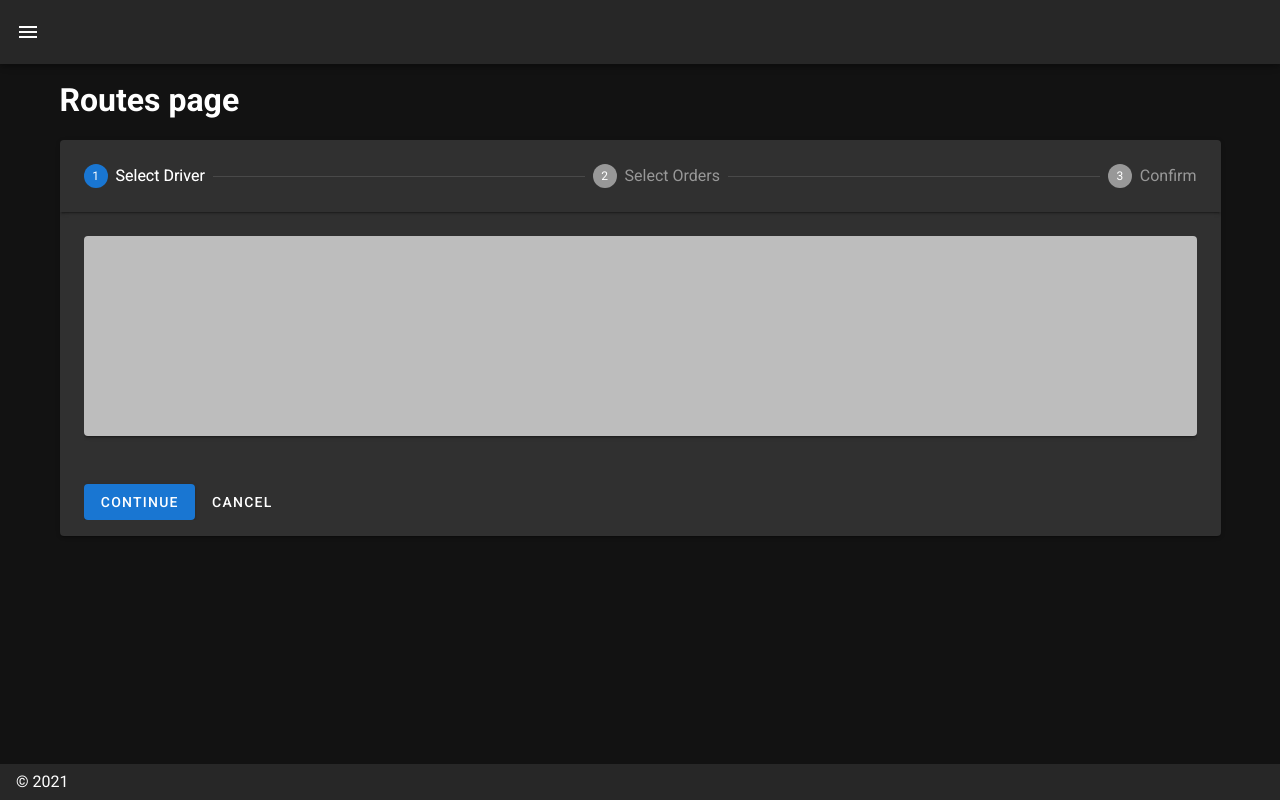
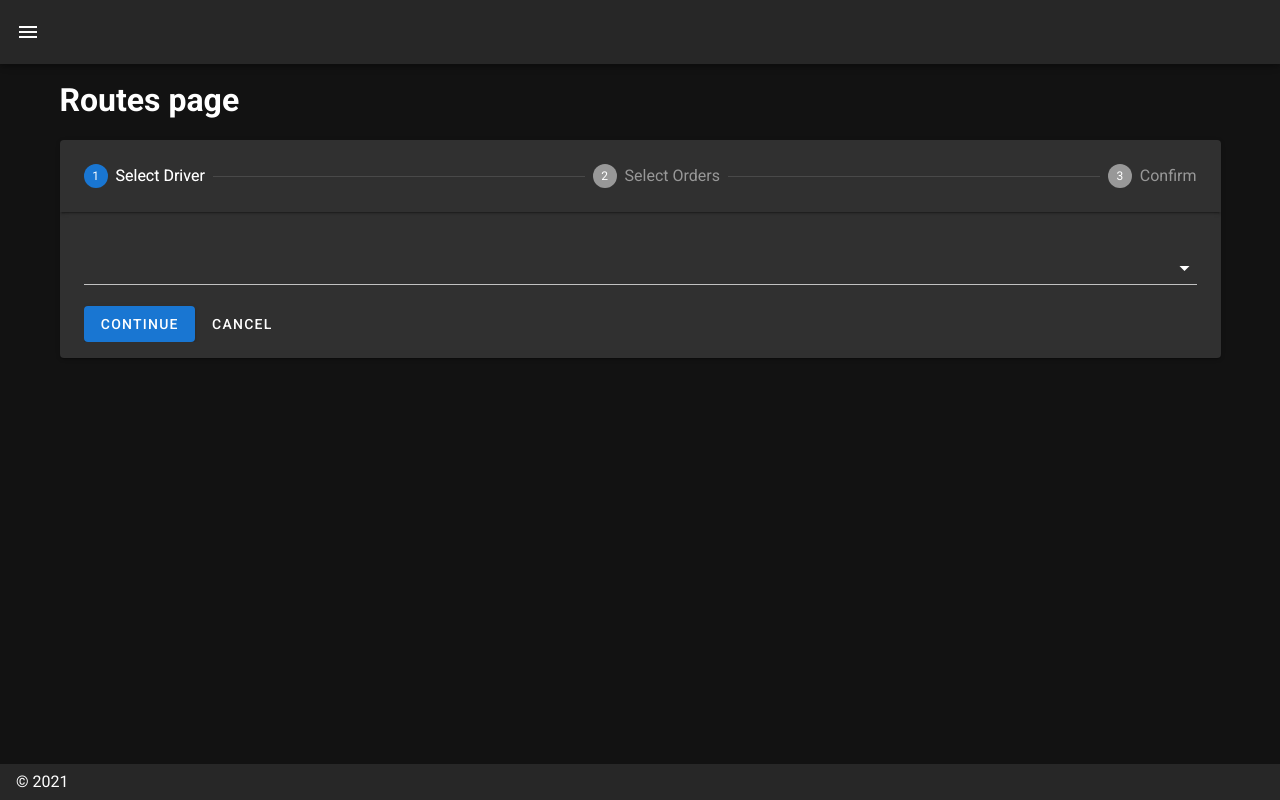
Before and after one commit to PilarCha/Delivery-Service, a Nuxt app: page /routes in a window 1280 px wide. Built offline with nearby package versions, Linux system fonts and the light colour scheme.

Commit message:
Got the Select to show the Drivers name

```diff
--- a/pages/routes/index.vue
+++ b/pages/routes/index.vue
@@ -31,11 +31,7 @@
         <!-- Steps -->
         <v-stepper-items>
           <v-stepper-content step="1">
-            <v-card
-              class="mb-12"
-              color="grey lighten-1"
-              height="200px"
-            ></v-card>
+            <v-select :items="driverOptions"/>
 
             <v-btn
               color="primary"
@@ -98,6 +94,19 @@ export default {
     return {
       steps: 1,
     }
+  },
+  computed: {
+    drivers () {
+      return this.$store.state.drivers.data
+    },
+    driverOptions() {
+      return this.drivers.map((driver) => {
+        return {
+          text:driver.name,
+          value:driver.driver_id
+        }
+      })
+    }
   }
 }
 </script>
```
